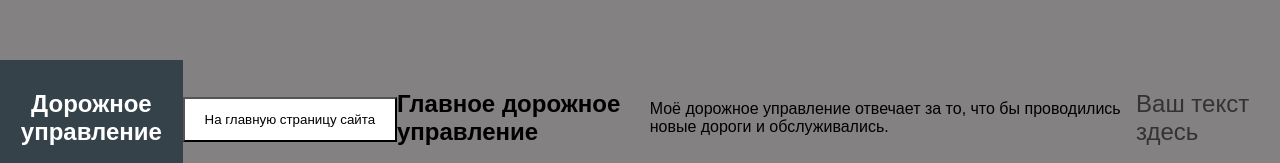
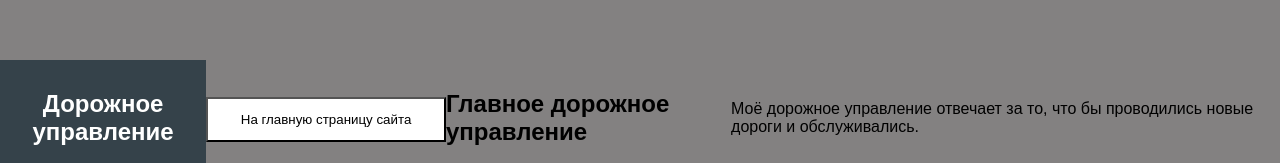
Before and after one commit to Graffking/my-first-Minecraftproject1.1.github.io, a plain HTML site: page Сайт моей страны/index5.html in a window 1280 px wide. Shown: the part 282-445 px from the top of the page. Drawn offline with Linux system fonts and the light colour scheme; files that its build step writes are made by us from their sources; grey boxes are pictures that could not be loaded.

Commit message:
Update index5.html

```diff
--- a/Сайт моей страны/index5.html
+++ b/Сайт моей страны/index5.html
@@ -77,8 +77,5 @@ body {
         }
 </style>
 </head>
-<body>
-    <div class="text">Ваш текст здесь</div>
-</body>
 </body>
 </html>
```
